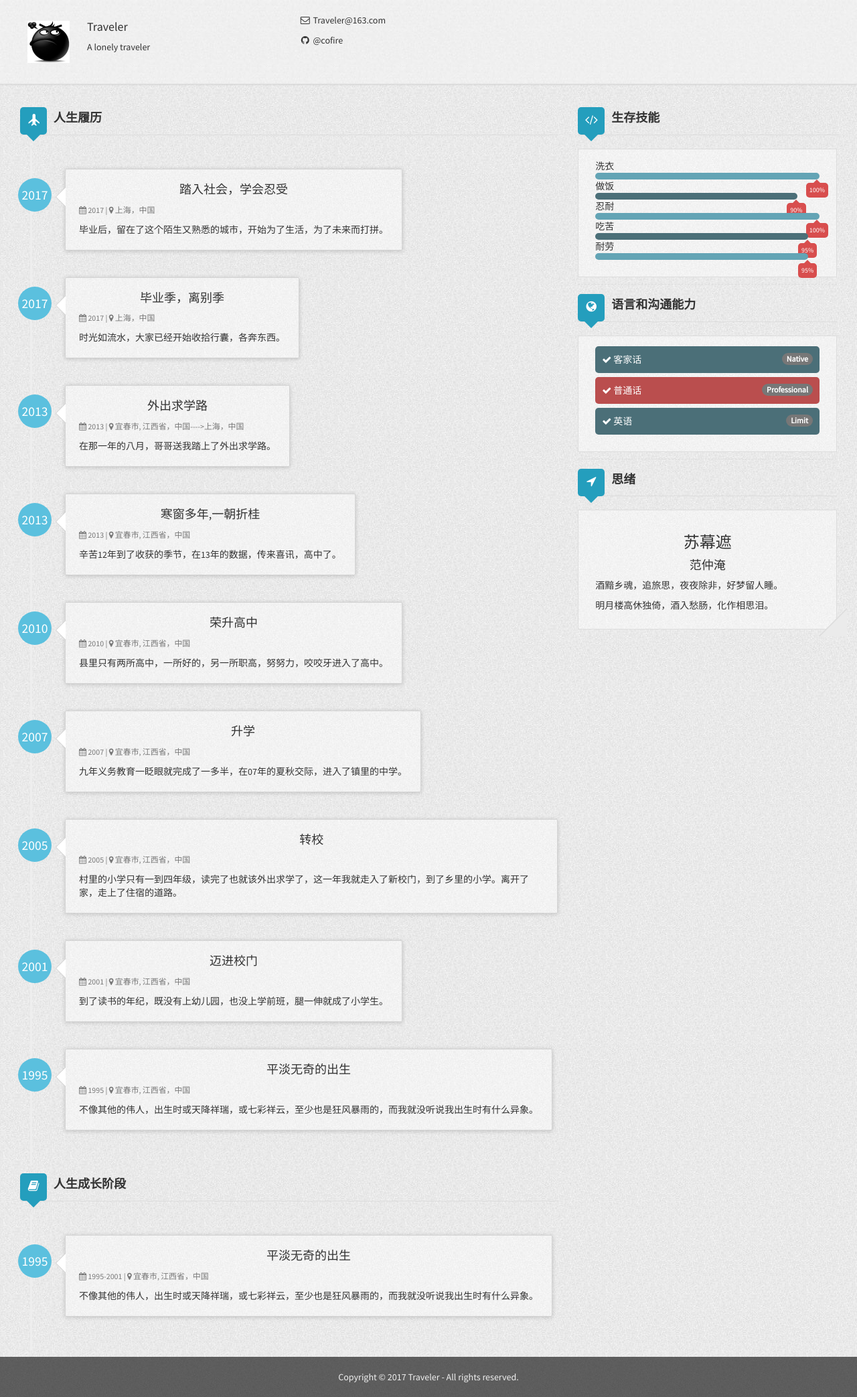
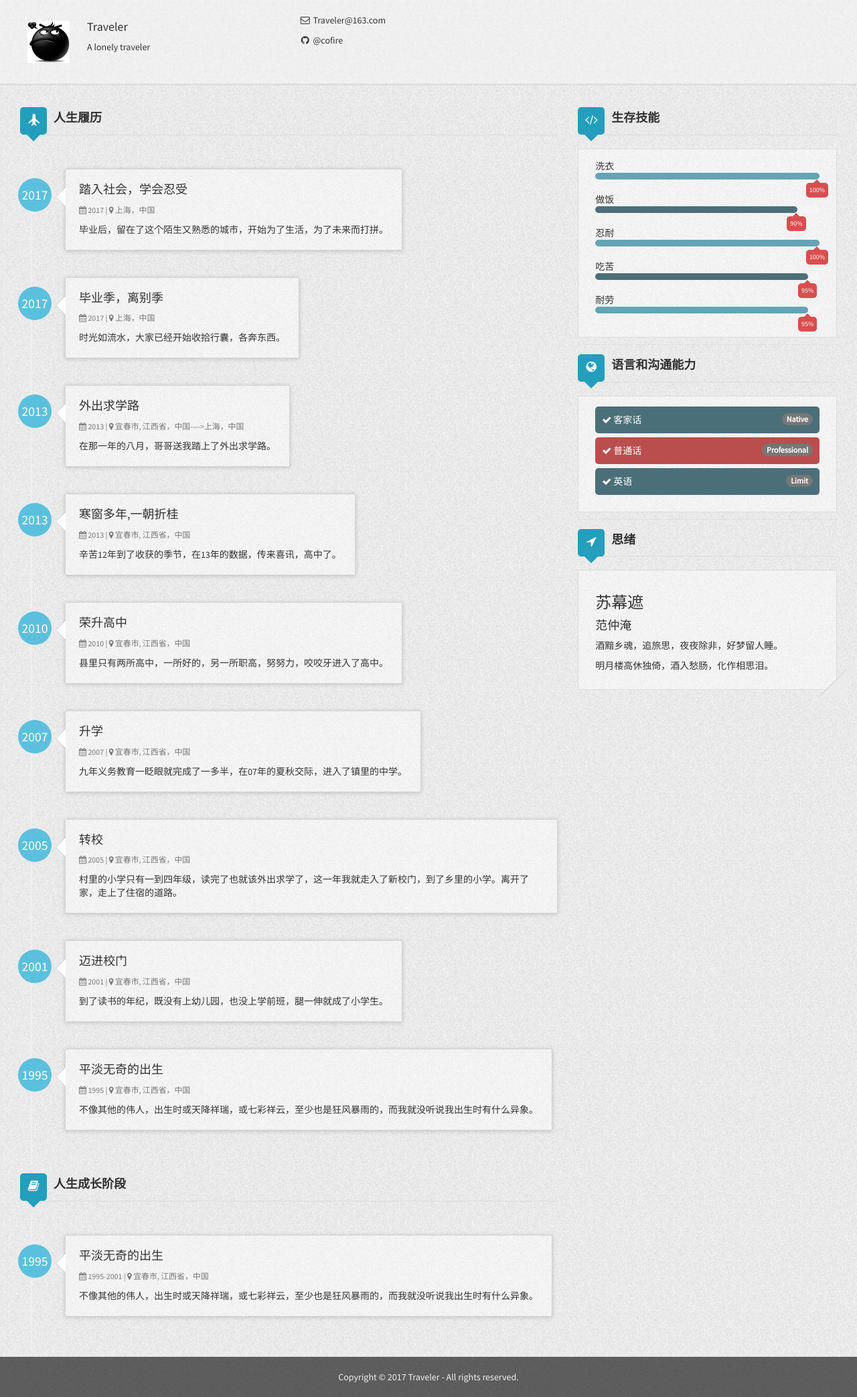
Before and after one commit to cofire2/cofire2.github.io, a Jekyll site: the page built from index.html, in a window 1280 px wide. Shown: the whole page at 67% size. Built offline with Jekyll 4.4.1, drawn with Linux system fonts in a browser that asks for light colours; nearby versions of some CDN libraries.

Commit message:
Update resumecard.css

```diff
--- a/assets/css/resumecard.css
+++ b/assets/css/resumecard.css
@@ -87,15 +87,15 @@ hr {
     margin: 10px 0;
 }
 
-.grid-block h3{
+.grid-block .gushiName{
    text-align: center;
 }
 
-.grid-block h4{
+.grid-block .gushiAuthor{
    text-align: center;
 }
 
-.grid-block div{
+.grid-block .gushiContent{
    margin: auto;
 }
 
```
